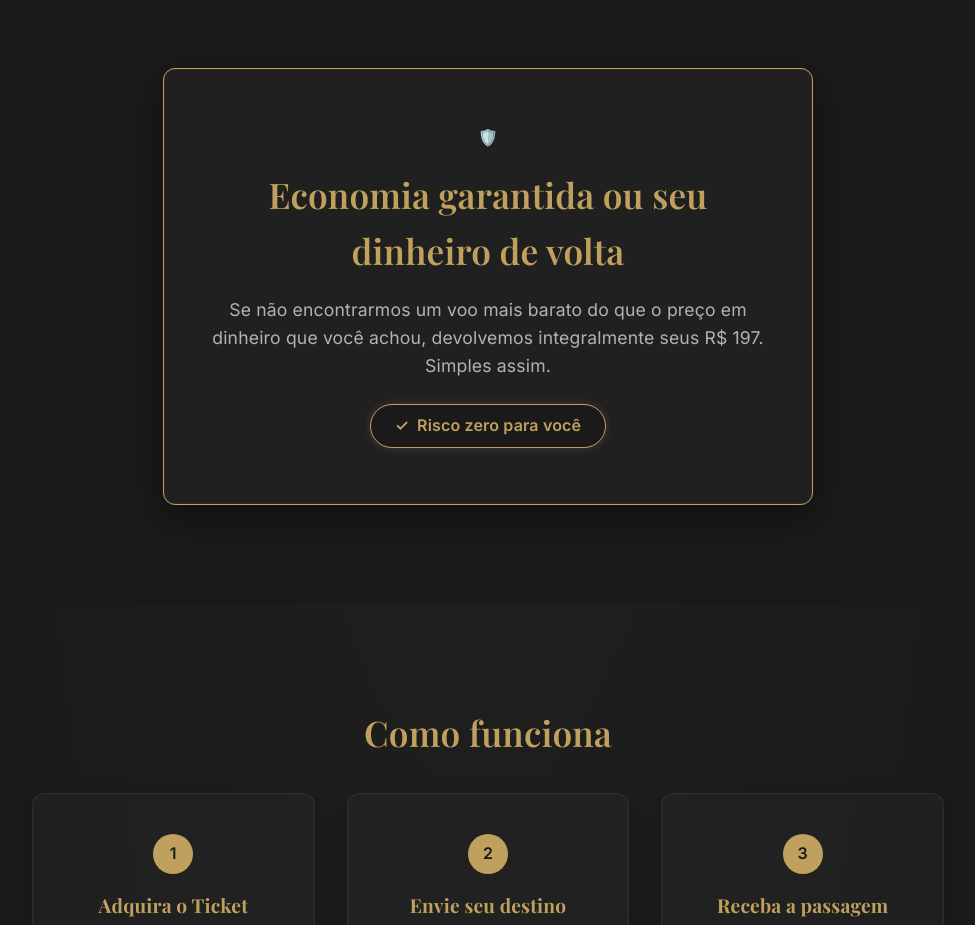
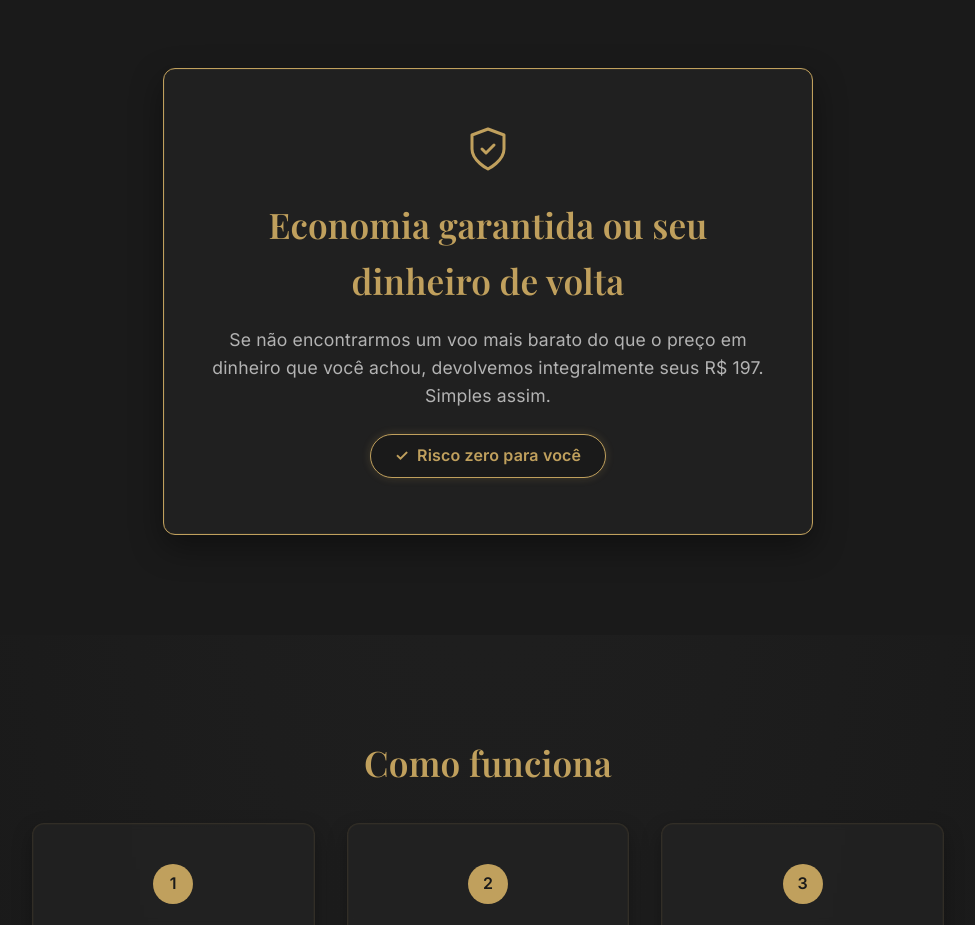
Before and after one commit to Afilliate/lp-milhas, a React (Vite) app: page / in a window 1280 px wide. Shown: the part 1280-2205 px from the top of the page, without its empty margins (152-1127 px from the left). Built offline with nearby package versions, Linux system fonts and the light colour scheme.

Commit message:
Refactor Home component and add SVG icon
Removed commented code and added SVG icon for guarantee section.

```diff
--- a/src/Home.jsx
+++ b/src/Home.jsx
@@ -3,7 +3,6 @@ import './App.css';
 
 function Home() {
   useEffect(() => {
-    // Meta Pixel
     if (typeof window !== 'undefined' && window.fbq) {
       window.fbq('track', 'ViewContent', {
         content_name: 'LP Concierge SD Viagens',
@@ -11,7 +10,6 @@ function Home() {
       });
     }
 
-    // IntersectionObserver para fade-in sections
     const sections = document.querySelectorAll('.fade-section');
     const observer = new IntersectionObserver(
       (entries) => {
@@ -119,7 +117,13 @@ function Home() {
       <section className="guarantee fade-section">
         <div className="container">
           <div className="guarantee-box">
-            <div className="guarantee-icon">🛡️</div>
+            <div className="guarantee-icon">
+              {/* SVG Shield Dourado */}
+              <svg width="48" height="48" viewBox="0 0 24 24" fill="none" stroke="#C0A05D" strokeWidth="1.5" strokeLinecap="round" strokeLinejoin="round">
+                <path d="M12 22s8-4 8-10V5l-8-3-8 3v7c0 6 8 10 8 10z" />
+                <path d="M9 12l2 2 4-4" />
+              </svg>
+            </div>
             <h2>Economia garantida ou seu dinheiro de volta</h2>
             <p>
               Se não encontrarmos um voo mais barato do que o preço em dinheiro que você achou,
```
